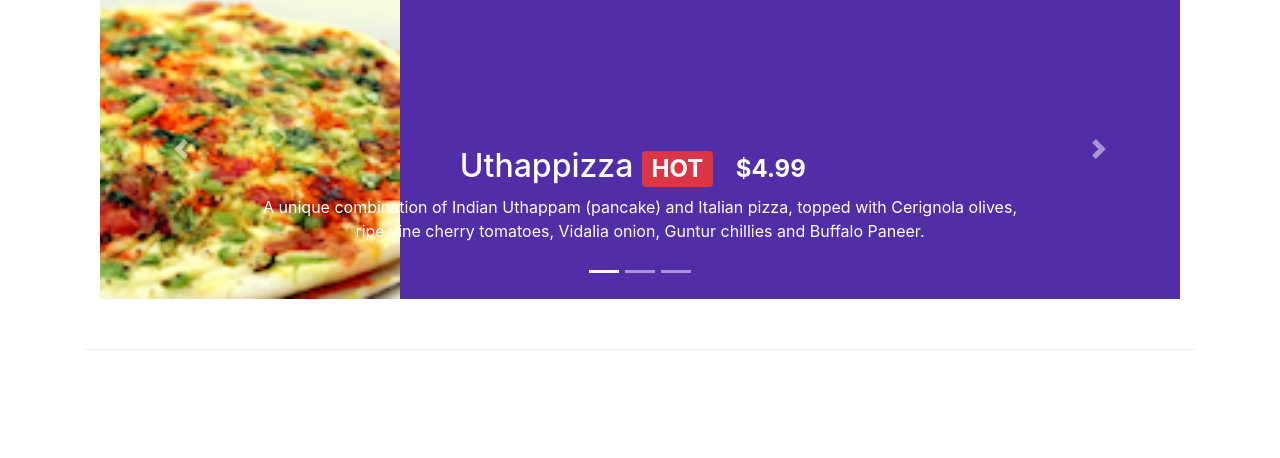
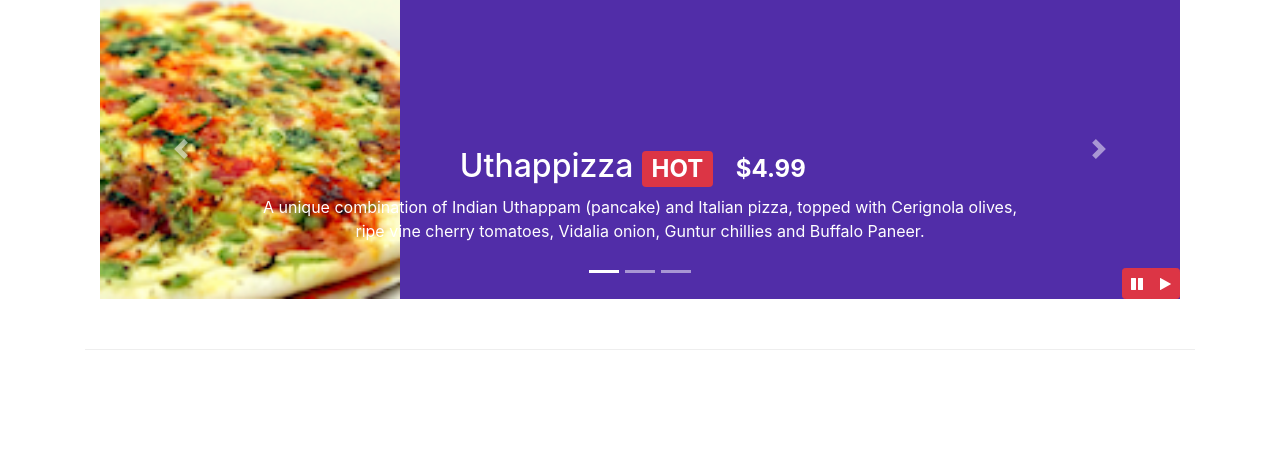
Before and after one commit to AllaSydoriak/coursera, a web app: file Front-End Web UI Frameworks and Tools/Bootstrap4/conFusion/index.html in a window 1280 px wide. Shown: the part 385-843 px from the top of the page. Run offline with its HTML, style and script files only (its server is not run), Linux system fonts and the light colour scheme; some libraries are stand-ins or nearby versions.

Commit message:
Bootstrap JQuery

```diff
--- a/Front-End Web UI Frameworks and Tools/Bootstrap4/conFusion/css/styles.css
+++ b/Front-End Web UI Frameworks and Tools/Bootstrap4/conFusion/css/styles.css
@@ -57,3 +57,9 @@ body{
     left: 0;
     min-height: 300px;
 }
+
+#carouselButtons {
+    right:0px;
+    position: absolute;
+    bottom: 0px;
+}
--- a/Front-End Web UI Frameworks and Tools/Bootstrap4/conFusion/index.html
+++ b/Front-End Web UI Frameworks and Tools/Bootstrap4/conFusion/index.html
@@ -198,18 +198,26 @@
                          </p>
                     </div>
                  </div>
-                 <a class="carousel-control-prev" href="#mycarousel" role="button" data-slide="prev">
-                      <span class="carousel-control-prev-icon"></span>
-                 </a>
-                 <a class="carousel-control-next" href="#mycarousel" role="button" data-slide="next">
-                      <span class="carousel-control-next-icon"></span>
-                 </a>
               </div>
               <ol class="carousel-indicators">
-                        <li data-target="#mycarousel" data-slide-to="0" class="active"></li>
-                        <li data-target="#mycarousel" data-slide-to="1"></li>
-                        <li data-target="#mycarousel" data-slide-to="2"></li>
+                  <li data-target="#mycarousel" data-slide-to="0" class="active"></li>
+                  <li data-target="#mycarousel" data-slide-to="1"></li>
+                  <li data-target="#mycarousel" data-slide-to="2"></li>
               </ol>
+              <a class="carousel-control-prev" href="#mycarousel" role="button" data-slide="prev">
+                   <span class="carousel-control-prev-icon"></span>
+              </a>
+              <a class="carousel-control-next" href="#mycarousel" role="button" data-slide="next">
+                   <span class="carousel-control-next-icon"></span>
+              </a>
+              <div class="btn-group" id="carouselButtons">
+                  <button class="btn btn-danger btn-sm" id="carousel-pause">
+                	   <span class="fa fa-pause"></span>
+                  </button>
+                  <button class="btn btn-danger btn-sm" id="carousel-play">
+                	   <span class="fa fa-play"></span>
+                  </button>
+              </div>
              </div>
            </div>
        </div>
@@ -318,6 +326,18 @@
         <script src="node_modules/tether/dist/js/tether.min.js"></script>
         <script src="node_modules/bootstrap/dist/js/bootstrap.min.js"></script>
 
+        <script>
+        $(document).ready(function(){
+            $("#mycarousel").carousel( { interval: 2000 } );
+            $("#carousel-pause").click(function(){
+                $("#mycarousel").carousel('pause');
+            });
+            $("#carousel-play").click(function(){
+                $("#mycarousel").carousel('cycle');
+            });
+        });
+        </script>
+
 </body>
 
 </html>
```
